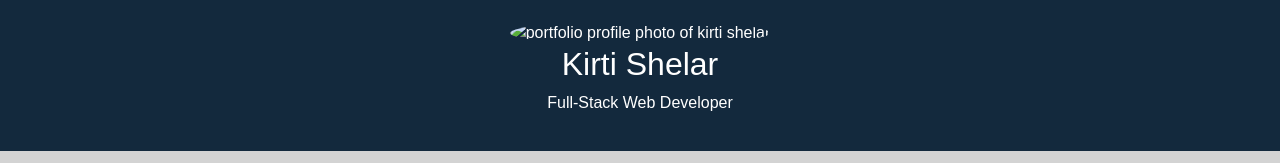
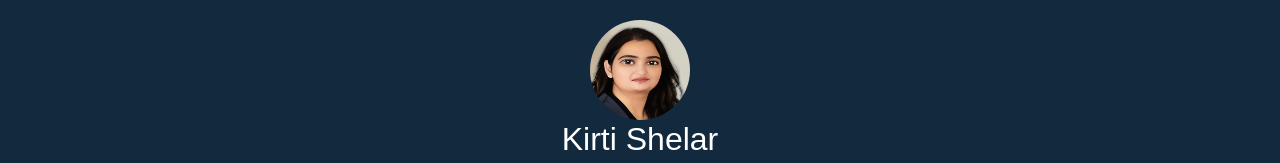
Before and after one commit to nkirti28/CSS_Portfolio_Challenge02, a plain HTML site: page index.html in a window 1280 px wide. Shown: the top 163 px of the page. Drawn offline with nearby package versions, Linux system fonts and the light colour scheme; files whose address does not match are found by name.

Commit message:
avatar image

```diff
--- a/index.html
+++ b/index.html
@@ -26,7 +26,7 @@
     <!-- header -->
     <header class="header">
       <img
-        src="assets/images/Kirti1.jpg"
+        src="./assets/images/Kirti1.jpeg"
         alt="portfolio profile photo of kirti shelar"
       />
       <h2>Kirti Shelar</h2>
```
